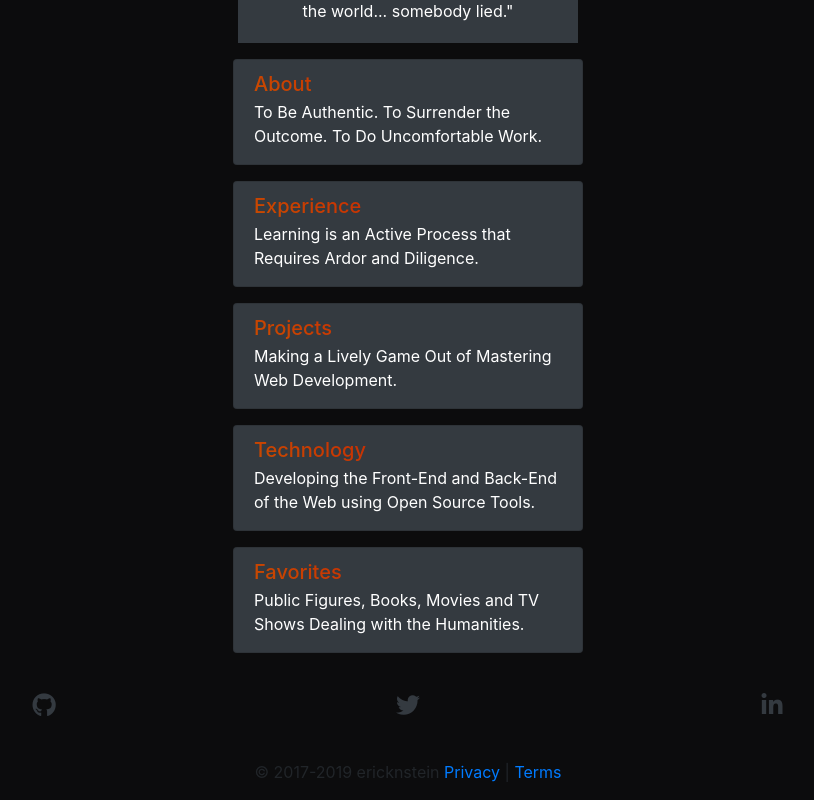
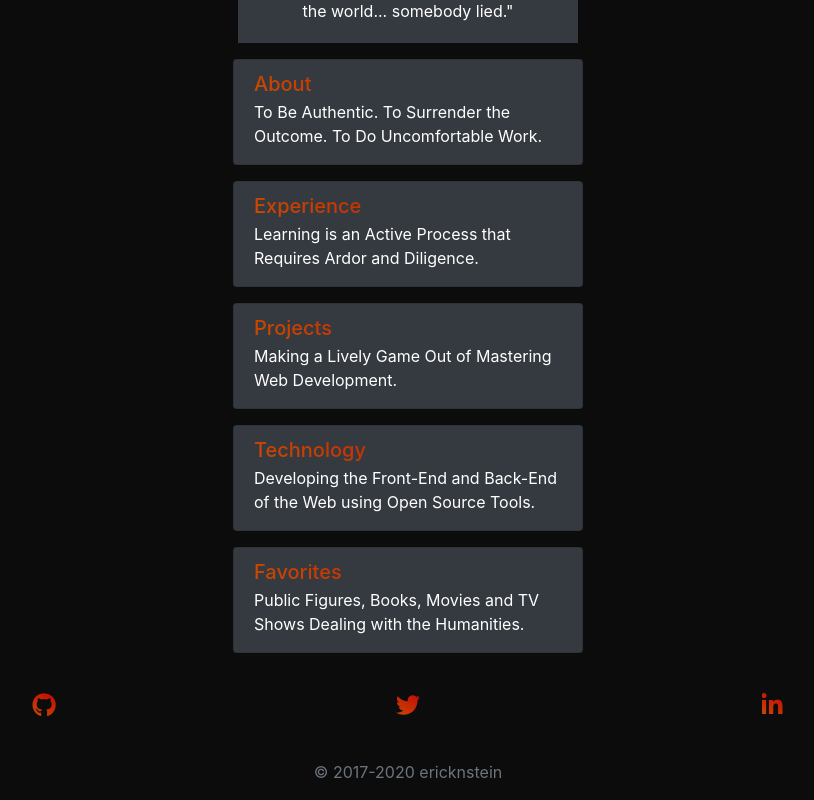
Before and after one commit to TheArchitect71/Cotton-Mouth, an Angular app: page / in a window 1280 px wide. Shown: the part 342-1142 px from the top of the page, without its empty margins (232-1046 px from the left). Built offline with nearby package versions, Linux system fonts and the light colour scheme.

Commit message:
new logo color and takeout privacy and terms

```diff
--- a/src/app/footer/footer.component.css
+++ b/src/app/footer/footer.component.css
@@ -1,4 +1,6 @@
 .fab {
   font-size: 1.5rem;
-  color: #343a40;
+  background: -webkit-linear-gradient(-120deg, #c40707, #c94c00);
+  -webkit-background-clip: text;
+  -webkit-text-fill-color: transparent;
 }
--- a/src/app/footer/footer.component.html
+++ b/src/app/footer/footer.component.html
@@ -6,9 +6,9 @@
       <li class="col"><a href="https://www.linkedin.com/in/erick-flores785/"><i class="fab fa-linkedin-in"></i></a></li>
     </ol>
   </div>
-  <p>
-    © 2017-2019 ericknstein
-    <a href="#">Privacy</a> |
-    <a href="#">Terms</a>
+  <p class="text-secondary">
+    © 2017-2020 ericknstein
+    <!-- <a href="#">Privacy</a> |
+    <a href="#">Terms</a> -->
   </p>
 </footer>
```
